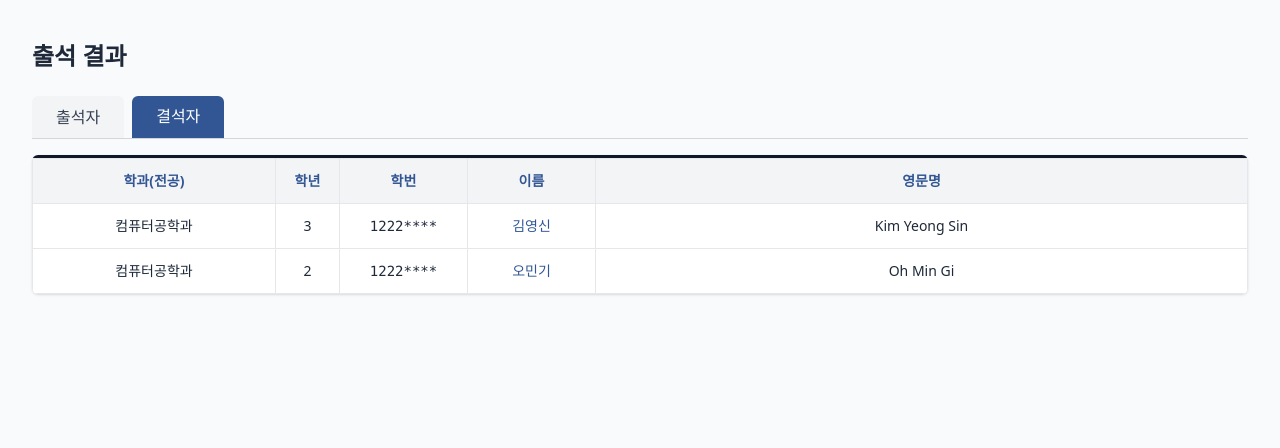
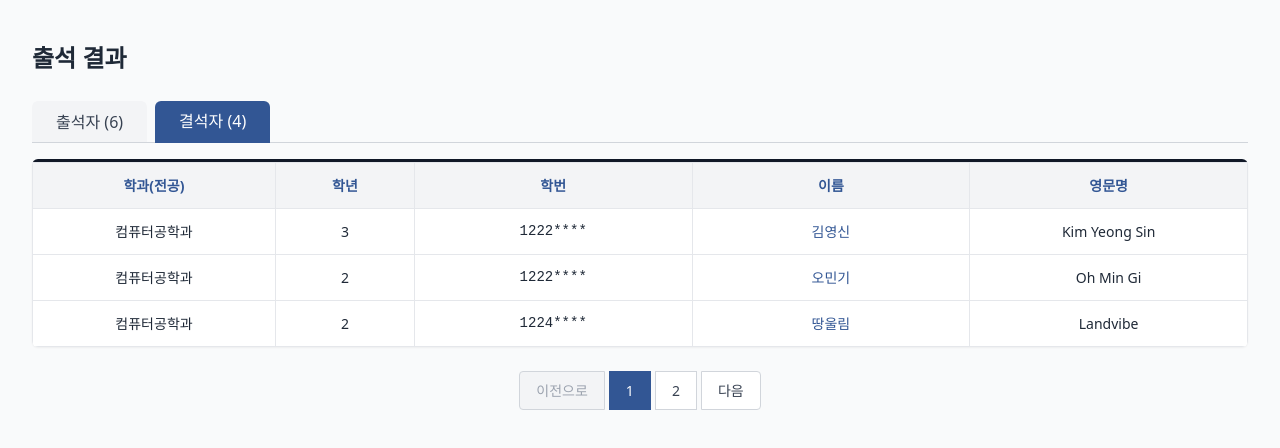
Before and after one commit to chxxwn04/4bit_FE, a React (Vite) app: page /result in a window 1280 px wide. Shown: the top 448 px of the page. Built offline with nearby package versions, Linux system fonts and the light colour scheme.

Commit message:
chore: ResultPage css 수정

```diff
--- a/src/pages/ResultPage.tsx
+++ b/src/pages/ResultPage.tsx
@@ -1,8 +1,201 @@
 import { useState } from "react";
+import styled from "@emotion/styled";
+import { css } from "@emotion/react";
+
+const PageContainer = styled.div`
+  min-height: 100vh;
+  background-color: #f9fafb;
+  padding: 2.5rem 2rem;
+`;
+
+const PageTitle = styled.h1`
+  font-size: 1.5rem;
+  font-weight: 600;
+  color: #1f2937;
+  margin-bottom: 1.5rem;
+`;
+
+const TabContainer = styled.div`
+  display: flex;
+  gap: 0.5rem;
+  margin-bottom: 1rem;
+  border-bottom: 1px solid #d1d5db;
+`;
+
+const BaseTabButton = styled.button`
+  padding: 0.5rem 1.5rem;
+  font-weight: 500;
+  border-top-left-radius: 0.375rem;
+  border-top-right-radius: 0.375rem;
+  cursor: pointer;
+  border: none;
+  background: none;
+
+  position: relative;
+  bottom: -1px;
+`;
+
+const TabButton = styled(BaseTabButton)<{ isActive: boolean }>`
+  ${(props) =>
+    props.isActive
+      ? css`
+          background-color: #325694;
+          color: white;
+          border-bottom: 2px solid #325694;
+        `
+      : css`
+          background-color: #f3f4f6;
+          color: #374151;
+          border-bottom: 1px solid #d1d5db;
+
+          &:hover {
+            background-color: #e5e7eb;
+          }
+        `}
+`;
+
+const TableContainer = styled.div`
+  background-color: white;
+  box-shadow: 0 1px 2px 0 rgba(0, 0, 0, 0.05);
+  border-radius: 0.375rem;
+  overflow: hidden;
+`;
+
+const TableTopBar = styled.div`
+  height: 3px;
+  background-color: #111827;
+`;
+
+const ResultTable = styled.table`
+  width: 100%;
+  border-collapse: collapse;
+  border: 1px solid #e5e7eb;
+  font-size: 0.875rem;
+`;
+
+const TableHeader = styled.thead`
+  background-color: #f3f4f6;
+  color: #325694;
+`;
+
+const TableHeaderCell = styled.th<{ width?: string }>`
+  padding: 0.75rem 1rem;
+  text-align: center;
+  border: 1px solid #e5e7eb;
+  ${(props) => props.width && `width: ${props.width};`}
+`;
+
+const TableRow = styled.tr`
+  border-bottom: 1px solid #e5e7eb;
+  transition: background-color 0.15s ease-in-out;
+
+  &:last-child {
+    border-bottom: none;
+  }
+
+  &:hover {
+    background-color: #f9fafb;
+  }
+`;
+
+const TableDataCell = styled.td`
+  padding: 0.75rem 1rem;
+  font-size: 0.875rem;
+  text-align: center;
+  color: #1f2937;
+  border: 1px solid #e5e7eb;
+`;
+
+const NameCell = styled(TableDataCell)`
+  & > span {
+    color: #325694;
+    font-weight: 500;
+    cursor: pointer;
+
+    &:hover {
+      text-decoration: underline;
+    }
+  }
+`;
+
+const StudentNoCell = styled(TableDataCell)`
+  font-family: monospace;
+`;
+
+const NoDataCell = styled.td`
+  padding: 1.5rem 0;
+  text-align: center;
+  color: #9ca3af;
+  font-size: 0.875rem;
+  border: 1px solid #e5e7eb;
+`;
+
+const PaginationContainer = styled.div`
+  display: flex;
+  justify-content: center;
+  align-items: center;
+  gap: 0.25rem;
+  margin-top: 1.5rem;
+`;
+
+const BasePaginationButton = styled.button`
+  padding: 0.5rem 1rem;
+  font-size: 0.875rem;
+  font-weight: 500;
+  border: 1px solid #d1d5db;
+  cursor: pointer;
+  background-color: white;
+  transition: all 0.15s ease-in-out;
+`;
+
+const PageButton = styled(BasePaginationButton)<{ isCurrent: boolean }>`
+  border-radius: 0;
+
+  ${(props) =>
+    props.isCurrent
+      ? css`
+          background-color: #325694;
+          color: white;
+          border-color: #325694;
+          z-index: 1;
+        `
+      : css`
+          color: #374151;
+
+          &:hover {
+            background-color: #f3f4f6;
+          }
+        `}
+`;
+
+const NavButton = styled(BasePaginationButton)<{ isDisabled: boolean }>`
+  ${(props) =>
+    props.isDisabled
+      ? css`
+          background-color: #f3f4f6;
+          color: #9ca3af;
+          cursor: not-allowed;
+        `
+      : css`
+          color: #374151;
+
+          &:hover {
+            background-color: #f3f4f6;
+          }
+        `}
+
+  &:first-of-type {
+    border-top-left-radius: 0.25rem;
+    border-bottom-left-radius: 0.25rem;
+  }
+
+  &:last-of-type {
+    border-top-right-radius: 0.25rem;
+    border-bottom-right-radius: 0.25rem;
+  }
+`;
 
 export default function ResultPage() {
-  //더미데이터(나중에 백엔드 연동 시 여기만 교체)
-
   const AttendanceData = [
     {
       major: "컴퓨터공학과",
@@ -17,6 +210,34 @@ export default function ResultPage() {
       studentNo: "1224****",
       name: "민채원",
       engName: "Min Chae Won",
+    },
+    {
+      major: "컴퓨터공학과",
+      grade: 1,
+      studentNo: "1225****",
+      name: "개똥이",
+      engName: "Gae Ddong e",
+    },
+    {
+      major: "컴퓨터공학과",
+      grade: 3,
+      studentNo: "1226****",
+      name: "밀플랜비",
+      engName: "Meal Plan B",
+    },
+    {
+      major: "컴퓨터공학과",
+      grade: 4,
+      studentNo: "1227****",
+      name: "자고싶다",
+      engName: "Ja Go Sip Da",
+    },
+    {
+      major: "컴퓨터공학과",
+      grade: 1,
+      studentNo: "1228****",
+      name: "홍길동",
+      engName: "Hong Gil Dong",
     },
   ];
 
@@ -35,103 +256,120 @@ export default function ResultPage() {
       name: "오민기",
       engName: "Oh Min Gi",
     },
+    {
+      major: "컴퓨터공학과",
+      grade: 2,
+      studentNo: "1224****",
+      name: "땅울림",
+      engName: "Landvibe",
+    },
+    {
+      major: "컴퓨터공학과",
+      grade: 2,
+      studentNo: "1222****",
+      name: "ㅇㅇㅇ",
+      engName: "OOO",
+    },
   ];
 
-  //현재 탭 상태(기본: 결석자)
   const [activeTab, setActiveTab] = useState<"attend" | "absent">("absent");
-  //현재 선택된 데이터
-  const currentData = activeTab === "attend" ? AttendanceData : absenceData;
+  const [currentPage, setCurrentPage] = useState(1);
+  const itemsPerPage = 3;
+
+  const data = activeTab === "attend" ? AttendanceData : absenceData;
+  const totalPages = Math.ceil(data.length / itemsPerPage);
+  const startIdx = (currentPage - 1) * itemsPerPage;
+  const endIdx = startIdx + itemsPerPage;
+  const currentData = data.slice(startIdx, endIdx);
+
+  const handleTabChange = (tab: "attend" | "absent") => {
+    setActiveTab(tab);
+    setCurrentPage(1);
+  };
 
   return (
-    <div className="min-h-screen bg-gray-50 px-8 py-10">
-      <h1 className="text-2xl font-semibold text-gray-800 mb-6">출석 결과</h1>
+    <PageContainer>
+      <PageTitle>출석 결과</PageTitle>
 
-      <div className="flex gap-2 mb-4 border-b border-gray-300">
-        <button
-          onClick={() => setActiveTab("attend")}
-          className={`px-6 py-2 font-medium rounded-t-md cursor-pointer ${
-            activeTab === "attend"
-              ? "bg-[#325694] text-white border-b-2 border-[#325694]"
-              : "bg-gray-100 text-gray-700 hover:bg-gray-200"
-          }`}
+      <TabContainer>
+        <TabButton
+          onClick={() => handleTabChange("attend")}
+          isActive={activeTab === "attend"}
         >
-          출석자
-        </button>
-        <button
-          onClick={() => setActiveTab("absent")}
-          className={`px-6 py-2 font-medium rounded-t-md cursor-pointer ${
-            activeTab === "absent"
-              ? "bg-[#325694] text-white border-b-2 border-[#325694]"
-              : "bg-gray-100 text-gray-700 hover:bg-gray-200"
-          }`}
+          출석자 ({AttendanceData.length})
+        </TabButton>
+        <TabButton
+          onClick={() => handleTabChange("absent")}
+          isActive={activeTab === "absent"}
         >
-          결석자
-        </button>
-      </div>
+          결석자 ({absenceData.length})
+        </TabButton>
+      </TabContainer>
 
-      <div className="bg-white shadow-sm rounded-md overflow-hidden">
-        <div className="h-[3px] bg-gray-900" />
+      <TableContainer>
+        <TableTopBar />
 
-        <table className="w-full border-collapse border border-gray-200 text-sm">
-          <thead>
-            <tr className="bg-gray-100 text-[#325694]">
-              <th className="py-3 px-4 text-center border border-gray-200 w-1/5">
-                학과(전공)
-              </th>
-              <th className="py-3 px-4 text-center border border-gray-200 w-16">
-                학년
-              </th>
-              <th className="py-3 px-4 text-center border border-gray-200 w-32">
-                학번
-              </th>
-              <th className="py-3 px-4 text-center border border-gray-200 w-32">
-                이름
-              </th>
-              <th className="py-3 px-4 text-center border border-gray-200">
-                영문명
-              </th>
-            </tr>
-          </thead>
+        <ResultTable>
+          <TableHeader>
+            <TableRow>
+              <TableHeaderCell width="20%">학과(전공)</TableHeaderCell>
+              <TableHeaderCell width="4rem">학년</TableHeaderCell>
+              <TableHeaderCell width="8rem">학번</TableHeaderCell>
+              <TableHeaderCell width="8rem">이름</TableHeaderCell>
+              <TableHeaderCell width="8rem">영문명</TableHeaderCell>
+            </TableRow>
+          </TableHeader>
 
           <tbody>
             {currentData.length > 0 ? (
               currentData.map((row, idx) => (
-                <tr
-                  key={idx}
-                  className="border-b last:border-b-0 hover:bg-gray-50 transition"
-                >
-                  <td className="py-3 px-4 text-sm text-center text-gray-800 border border-gray-200">
-                    {row.major}
-                  </td>
-                  <td className="py-3 px-4 text-sm text-center text-gray-800 border border-gray-200">
-                    {row.grade}
-                  </td>
-                  <td className="py-3 px-4 text-sm text-center text-gray-800 font-mono border border-gray-200">
-                    {row.studentNo}
-                  </td>
-                  <td className="py-3 px-4 text-sm text-center border border-gray-200">
-                    <span className="text-[#325694] font-medium hover:underline cursor-pointer">
-                      {row.name}
-                    </span>
-                  </td>
-                  <td className="py-3 px-4 text-sm text-center text-gray-800 border border-gray-200">
-                    {row.engName}
-                  </td>
-                </tr>
+                <TableRow key={idx}>
+                  <TableDataCell>{row.major}</TableDataCell>
+                  <TableDataCell>{row.grade}</TableDataCell>
+                  <StudentNoCell>{row.studentNo}</StudentNoCell>{" "}
+                  <NameCell>
+                    {" "}
+                    <span>{row.name}</span>
+                  </NameCell>
+                  <TableDataCell>{row.engName}</TableDataCell>
+                </TableRow>
               ))
             ) : (
-              <tr>
-                <td
-                  colSpan={5}
-                  className="py-6 text-center text-gray-400 text-sm border border-gray-200"
-                >
-                  표시할 데이터가 없습니다
-                </td>
-              </tr>
+              <TableRow>
+                <NoDataCell colSpan={5}>표시할 데이터가 없습니다</NoDataCell>
+              </TableRow>
             )}
           </tbody>
-        </table>
-      </div>
-    </div>
+        </ResultTable>
+      </TableContainer>
+
+      <PaginationContainer>
+        <NavButton
+          onClick={() => currentPage > 1 && setCurrentPage((p) => p - 1)}
+          isDisabled={currentPage === 1}
+        >
+          이전으로
+        </NavButton>
+
+        {Array.from({ length: totalPages }, (_, i) => i + 1).map((page) => (
+          <PageButton
+            key={page}
+            onClick={() => setCurrentPage(page)}
+            isCurrent={currentPage === page}
+          >
+            {page}
+          </PageButton>
+        ))}
+
+        <NavButton
+          onClick={() =>
+            currentPage < totalPages && setCurrentPage((p) => p + 1)
+          }
+          isDisabled={currentPage === totalPages}
+        >
+          다음
+        </NavButton>
+      </PaginationContainer>
+    </PageContainer>
   );
 }
```
